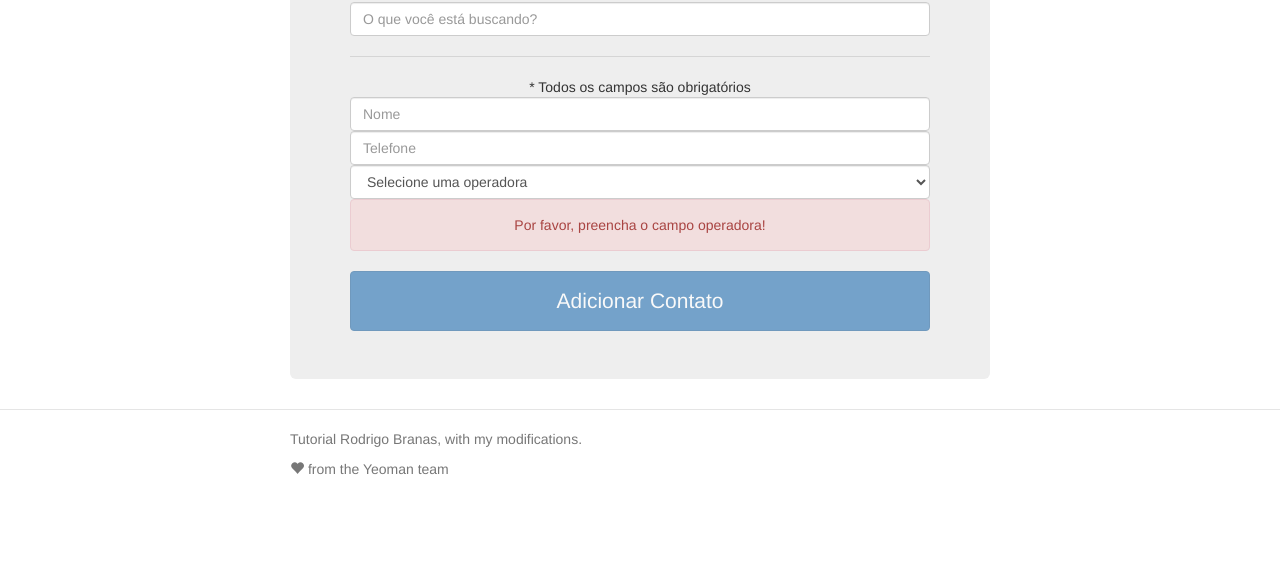
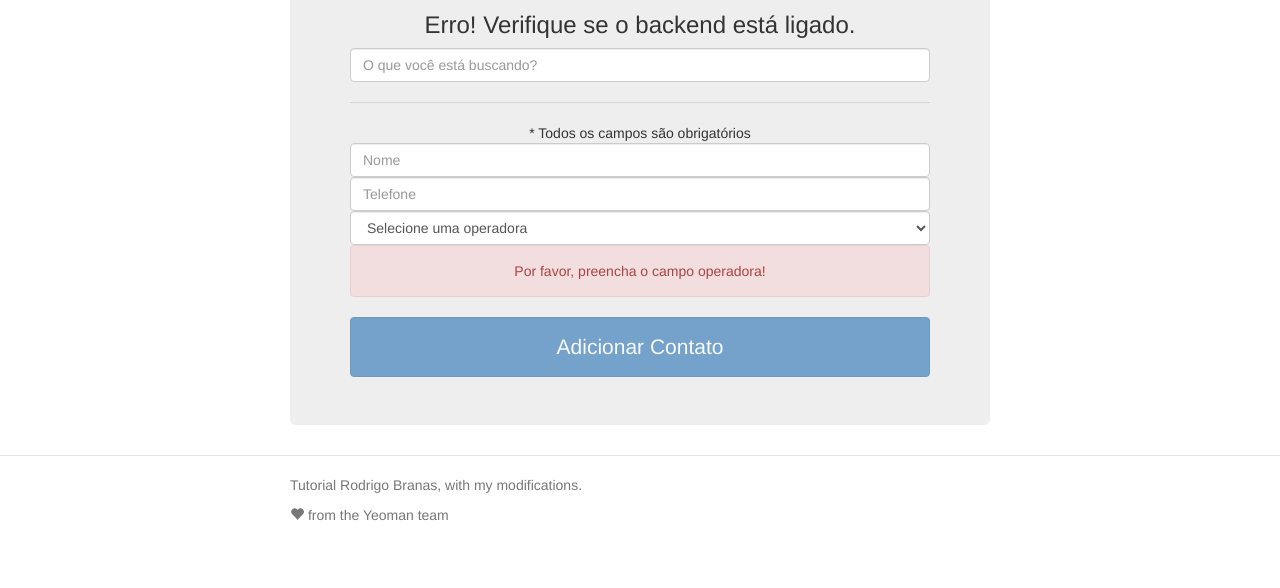
Before and after one commit to lcassiol/AngularJs-Example, a website: page app/index.html in a window 1280 px wide. Shown: the part 212-800 px from the top of the page. Drawn offline with nearby package versions, Linux system fonts and the light colour scheme; some packages are replaced by stand-ins of ours; files that its build step writes are made by us from their sources; no server answers; a script that the page names is missing.

Commit message:
Adiciona mensagem de erro quando o serviço backend nao rodar

```diff
--- a/app/views/main.html
+++ b/app/views/main.html
@@ -1,6 +1,7 @@
 <div>
   <div class="jumbotron">
     <h2>{{app}}</h2>
+    <h3 ng-show="!!applicationError">{{applicationError}}</h3>
 
     <input class="form-control" type="text" ng-model="criterioDeBusca" placeholder="O que você está buscando?"/>
   		<table ng-show="contatos.length > 0" class="table table-striped">
```
